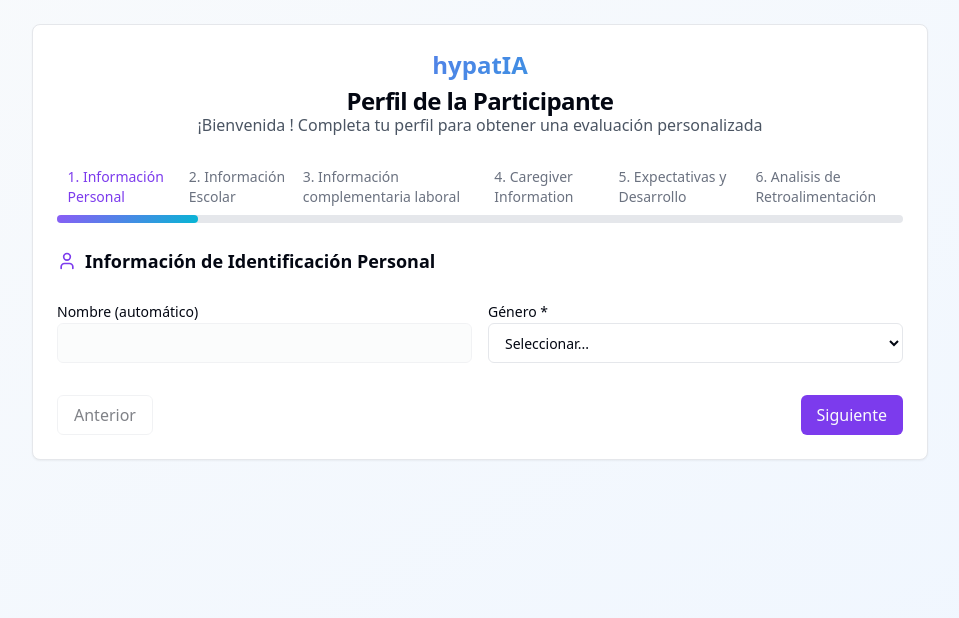
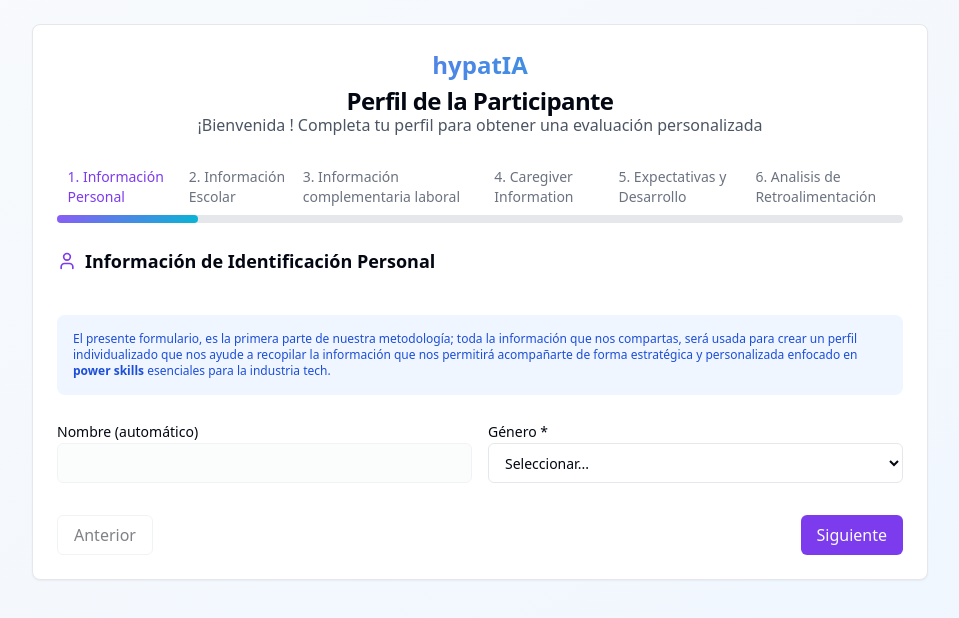
Before and after one commit to Hampsli/hypatIA-App, a React (Vite) app: page /profile-form in a window 1280 px wide. Shown: the top 618 px of the page, without its empty margins (160-1119 px from the left). Built offline with nearby package versions, Linux system fonts and the light colour scheme.

Commit message:
fixing typo

```diff
--- a/src/pages/LoginPage.tsx
+++ b/src/pages/LoginPage.tsx
@@ -139,12 +139,6 @@
               </p>
             </div>
 
-            <div className="mt-4 p-4 bg-blue-50 rounded-lg">
-              <p className="text-xs text-blue-700">
-                <strong>Nota de seguridad:</strong> Por tu seguridad, te enviaremos un código
-                de verificación por email para confirmar tu identidad.
-              </p>
-            </div>
           </CardContent>
         </Card>
       </div>
--- a/src/pages/ProfileFormPage.tsx
+++ b/src/pages/ProfileFormPage.tsx
@@ -1,4 +1,4 @@
-import {  useState } from 'react';
+import { useState } from 'react';
 import { useLocation } from 'wouter';
 import { useForm } from 'react-hook-form';
 import { zodResolver } from '@hookform/resolvers/zod';
@@ -24,7 +24,7 @@
 
   // Professional Information
   currentPosition: z.string().optional(),
-  workHoursPerWeek:z.string().optional(),
+  workHoursPerWeek: z.string().optional(),
   workMode: z.string().optional(),
   salaryRange: z.string().optional(),
   reasonsForMovement: z.array(z.string()).min(1, 'Selecciona al menos una razón'),
@@ -97,7 +97,7 @@
 
       const filteredTargetJobs = data.targetJobs.filter(job => job.trim() !== '');
       const hasCompletedCourses = Boolean(data.hasCompletedCourses);
-      const  currentRole = "LegacyAtribute";
+      const currentRole = "LegacyAtribute";
       const desiredPosition = "LegacyAtribute";
       const yearsOfExperience = "LegacyAtribute";
       const profileData = {
@@ -212,8 +212,7 @@
             <div className="mb-6">
               <div className="flex justify-between text-sm mb-2">
                 {sections.map((section, index) => (
-                  <span key={index} className={`${
-                    index === currentSection ? 'text-primary font-medium' : 'text-gray-500'
+                  <span key={index} className={`${index === currentSection ? 'text-primary font-medium' : 'text-gray-500'
                     }`}>
                     {index + 1}. {section}
                   </span>
@@ -237,6 +236,14 @@
                     <User className="h-5 w-5 text-primary mr-2" />
                     <h3 className="text-lg font-semibold">Información de Identificación Personal</h3>
                   </div>
+                  <div className="grid grid-cols gap-4">
+                    <div className="mt-4 p-4 bg-blue-50 rounded-lg">
+                      <p className="text-xs text-blue-700">
+                        El presente formulario, es la primera parte de nuestra metodología; toda la información que nos compartas, será usada para crear un perfil individualizado que nos ayude a recopilar la información que nos permitirá acompañarte  de forma estratégica y personalizada enfocado en <strong>power skills</strong>   esenciales para la industria tech.
+                      </p>
+                    </div>
+
+                  </div>
 
                   <div className="grid grid-cols-2 gap-4">
                     <div>
@@ -258,6 +265,7 @@
                       )}
                     </div>
                   </div>
+
 
                   {/* <div>
                     <Label htmlFor="cvFile">Sube tu CV actualizado</Label>
@@ -370,7 +378,7 @@
                         <p className="text-sm text-red-500 mt-1">{errors.yearsOfExperience.message}</p>
                       )} */}
                     </div>
-                    {hasJob !== false &&  <div>
+                    {hasJob !== false && <div>
                       <Label htmlFor="workHoursPerWeek">¿Cuántas horas destinas trabajas a la semana?</Label>
                       <Select {...register('workHoursPerWeek')}>
                         <option value="">Seleccionar...</option>
@@ -381,7 +389,7 @@
                       {/* {errors.yearsOfExperience && (
                         <p className="text-sm text-red-500 mt-1">{errors.yearsOfExperience.message}</p>
                       )} */}
-                    </div>  }
+                    </div>}
                     {/* <div>
                       <Label htmlFor="yearsOfExperience">Años de experiencia en el área TECH *</Label>
                       <Select {...register('yearsOfExperience')}>
@@ -423,7 +431,7 @@
 
 
                   <div className="grid grid-cols-2 gap-4">
-                  {hasJob  &&  <><div>
+                    {hasJob && <><div>
                       <Label htmlFor="currentPosition">¿Qué posición tienes actualmente? *</Label>
                       <Select {...register('currentPosition')}>
                         <option value="">Seleccionar...</option>
@@ -496,7 +504,7 @@
                           type="radio"
                           value="true"
                           className="mr-2"
-                          onChange={(e) => setHasCompletedCoursesFlag(Boolean(e.target.value) )}
+                          onChange={(e) => setHasCompletedCoursesFlag(Boolean(e.target.value))}
                         />
                         Sí
                       </label>
@@ -506,7 +514,7 @@
                           type="radio"
                           value="false"
                           className="mr-2"
-                          onChange={(e) => setHasCompletedCoursesFlag(Boolean(!e.target.value) )}
+                          onChange={(e) => setHasCompletedCoursesFlag(Boolean(!e.target.value))}
                         />
                         No
                       </label>
--- a/tsconfig.json
+++ b/tsconfig.json
@@ -24,5 +24,5 @@
     "types": ["vite/client"],
   },
   "include": ["src", "shared", "server"],
-  "references": [{ "path": "./tsconfig.node.json" }]
+
 }
```
Also changed, not shown: tsconfig.node.json (deleted, +0 -14 lines). Lines whose indentation alone changed are shown as unchanged.
